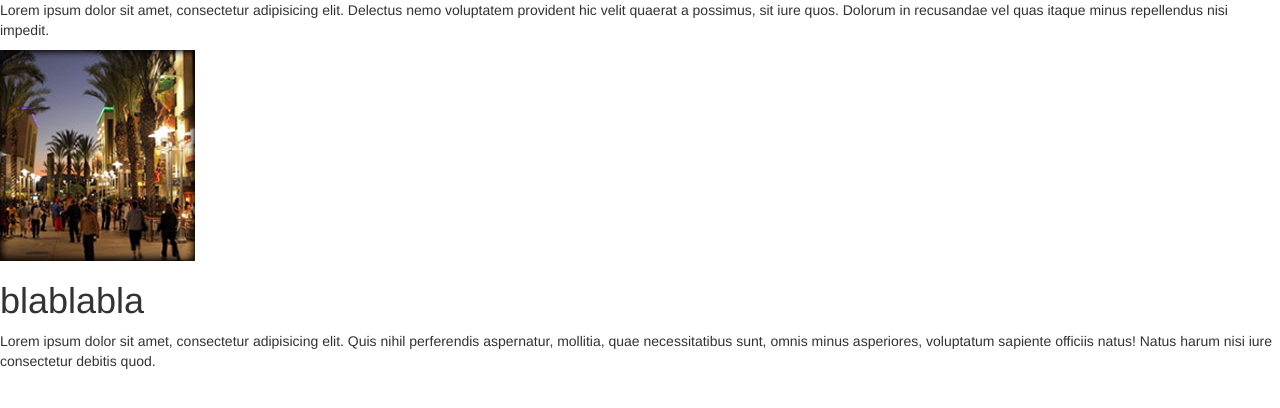
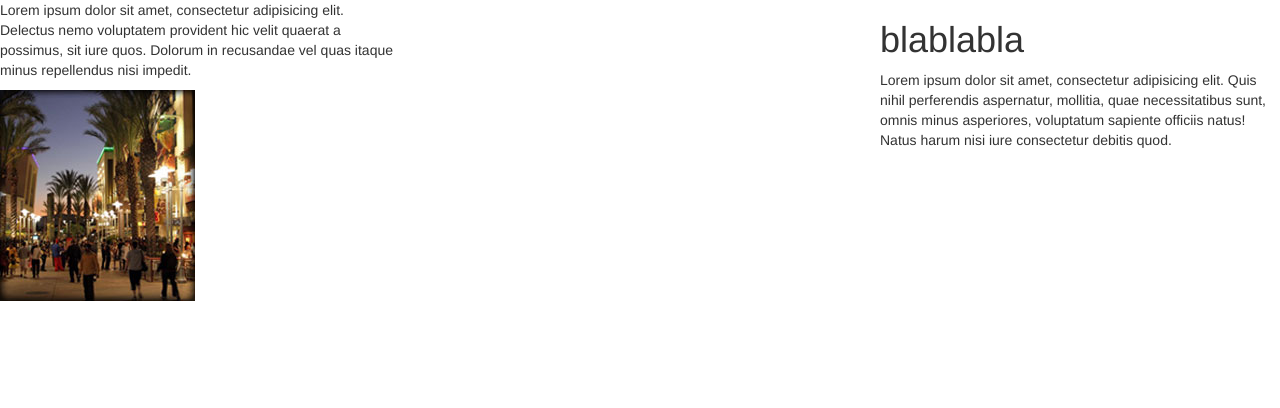
Before and after one commit to Cutty7Sark/ajax_practice, a plain HTML site: page index1.html in a window 1280 px wide. Drawn offline with nearby package versions, Linux system fonts and the light colour scheme.

Commit message:
Update index1.html

```diff
--- a/index1.html
+++ b/index1.html
@@ -3,6 +3,19 @@
 	<meta charset="UTF-8">
 	<title>index page</title>
 	<link rel="stylesheet" href="https://maxcdn.bootstrapcdn.com/bootstrap/3.3.5/css/bootstrap.min.css">
+	<style>
+		body {
+			overflow: hidden;
+		}
+		#results_one {
+			width: 400px;
+			float: left;
+		}
+		#results_two {
+			width: 400px;
+			float: right;
+		}
+	</style>
 </head>
 <body>
 	<div id = "results_one"></div>
```
